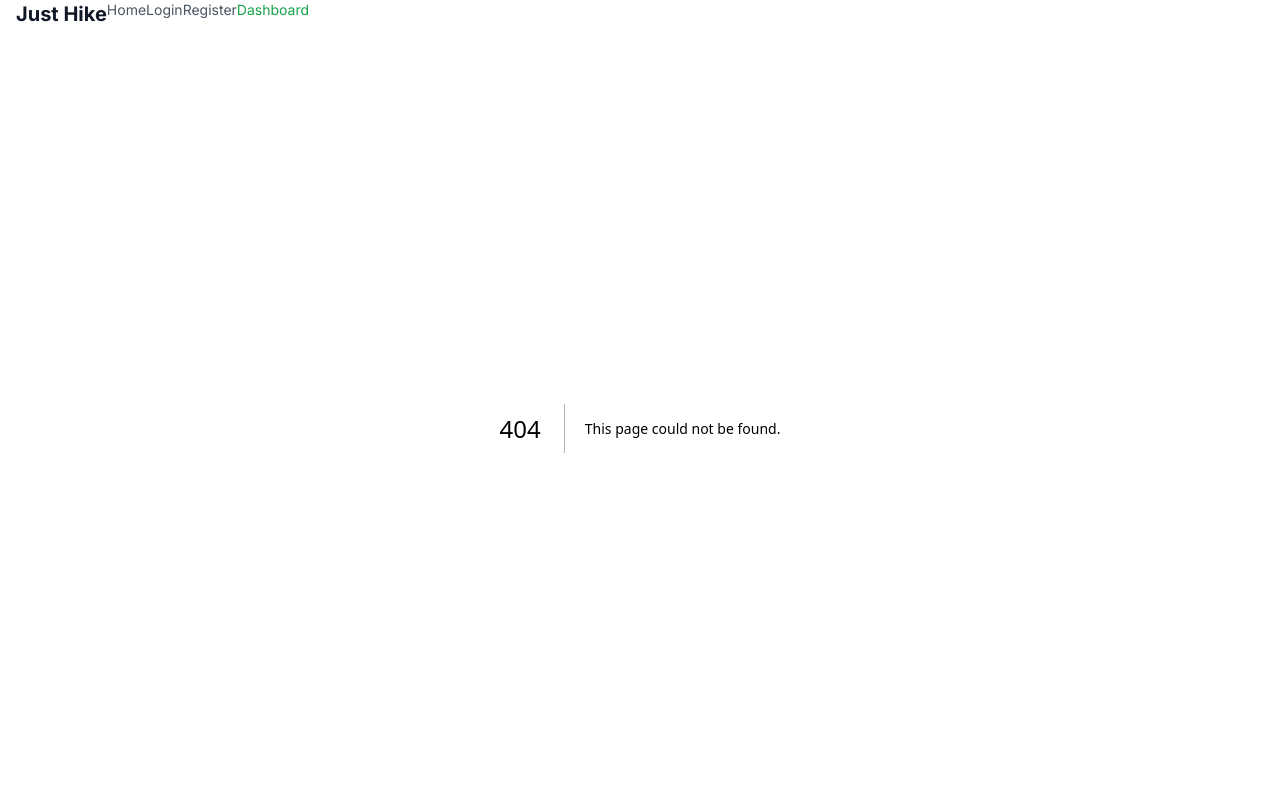
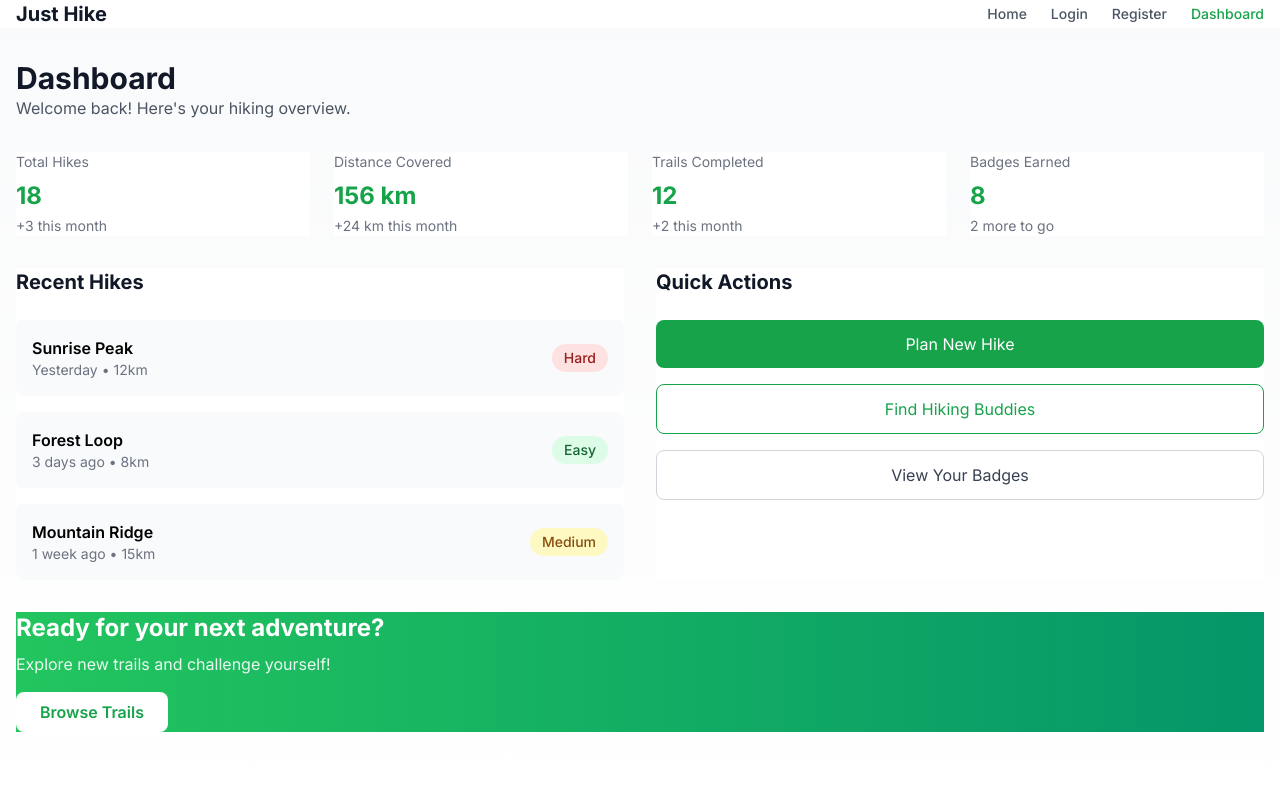
Before and after one commit to sudipchaudhary30/Just_hike_api_web, a Next.js app: page /auth/dashboard in a window 1280 px wide. Before the commit this address had no page. Shown: the top 800 px of the page. Built offline with nearby package versions, Linux system fonts and the light colour scheme.

Commit message:
fixed the button error in bashboard

```diff
--- /dev/null
+++ b/app/auth/dashboard/page.tsx
@@ -0,0 +1,87 @@
+import Card from '@/_components/ui/Card'
+
+export default function DashboardPage() {
+  const stats = [
+    { label: 'Total Hikes', value: '18', change: '+3 this month' },
+    { label: 'Distance Covered', value: '156 km', change: '+24 km this month' },
+    { label: 'Trails Completed', value: '12', change: '+2 this month' },
+    { label: 'Badges Earned', value: '8', change: '2 more to go' },
+  ]
+
+  const recentHikes = [
+    { trail: 'Sunrise Peak', date: 'Yesterday', distance: '12km', difficulty: 'Hard' },
+    { trail: 'Forest Loop', date: '3 days ago', distance: '8km', difficulty: 'Easy' },
+    { trail: 'Mountain Ridge', date: '1 week ago', distance: '15km', difficulty: 'Medium' },
+  ]
+
+  return (
+    <div className="min-h-screen bg-gradient-to-b from-gray-50 to-white">
+      <div className="container mx-auto px-4 py-8">
+        {/* Header */}
+        <div className="mb-8">
+          <h1 className="text-3xl font-bold text-gray-900">Dashboard</h1>
+          <p className="text-gray-600">Welcome back! Here's your hiking overview.</p>
+        </div>
+
+        {/* Stats Grid */}
+        <div className="mb-8 grid grid-cols-1 gap-6 sm:grid-cols-2 lg:grid-cols-4">
+          {stats.map((stat, index) => (
+            <Card key={index}>
+              <div className="text-gray-500 text-sm">{stat.label}</div>
+              <div className="mt-2 text-2xl font-bold text-green-600">{stat.value}</div>
+              <div className="mt-1 text-sm text-gray-500">{stat.change}</div>
+            </Card>
+          ))}
+        </div>
+
+        {/* Recent Activity */}
+        <div className="grid grid-cols-1 gap-8 lg:grid-cols-2">
+          <Card>
+            <h2 className="mb-6 text-xl font-bold text-gray-900">Recent Hikes</h2>
+            <div className="space-y-4">
+              {recentHikes.map((hike, index) => (
+                <div key={index} className="flex items-center justify-between rounded-lg bg-gray-50 p-4">
+                  <div>
+                    <h3 className="font-semibold">{hike.trail}</h3>
+                    <p className="text-sm text-gray-500">{hike.date} • {hike.distance}</p>
+                  </div>
+                  <span className={`rounded-full px-3 py-1 text-sm font-medium ${
+                    hike.difficulty === 'Easy' ? 'bg-green-100 text-green-800' :
+                    hike.difficulty === 'Medium' ? 'bg-yellow-100 text-yellow-800' :
+                    'bg-red-100 text-red-800'
+                  }`}>
+                    {hike.difficulty}
+                  </span>
+                </div>
+              ))}
+            </div>
+          </Card>
+
+          <Card>
+            <h2 className="mb-6 text-xl font-bold text-gray-900">Quick Actions</h2>
+            <div className="space-y-4">
+              <button className="w-full rounded-lg bg-green-600 py-3 text-white hover:bg-green-700">
+                Plan New Hike
+              </button>
+              <button className="w-full rounded-lg border border-green-600 py-3 text-green-600 hover:bg-green-50">
+                Find Hiking Buddies
+              </button>
+              <button className="w-full rounded-lg border border-gray-300 py-3 text-gray-700 hover:bg-gray-50">
+                View Your Badges
+              </button>
+            </div>
+          </Card>
+        </div>
+
+        {/* Welcome Message */}
+        <Card className="mt-8 bg-gradient-to-r from-green-500 to-emerald-600 text-white">
+          <h2 className="text-2xl font-bold">Ready for your next adventure?</h2>
+          <p className="mt-2 opacity-90">Explore new trails and challenge yourself!</p>
+          <button className="mt-4 rounded-lg bg-white px-6 py-2 font-semibold text-green-600 hover:bg-gray-100">
+            Browse Trails
+          </button>
+        </Card>
+      </div>
+    </div>
+  )
+}
```
